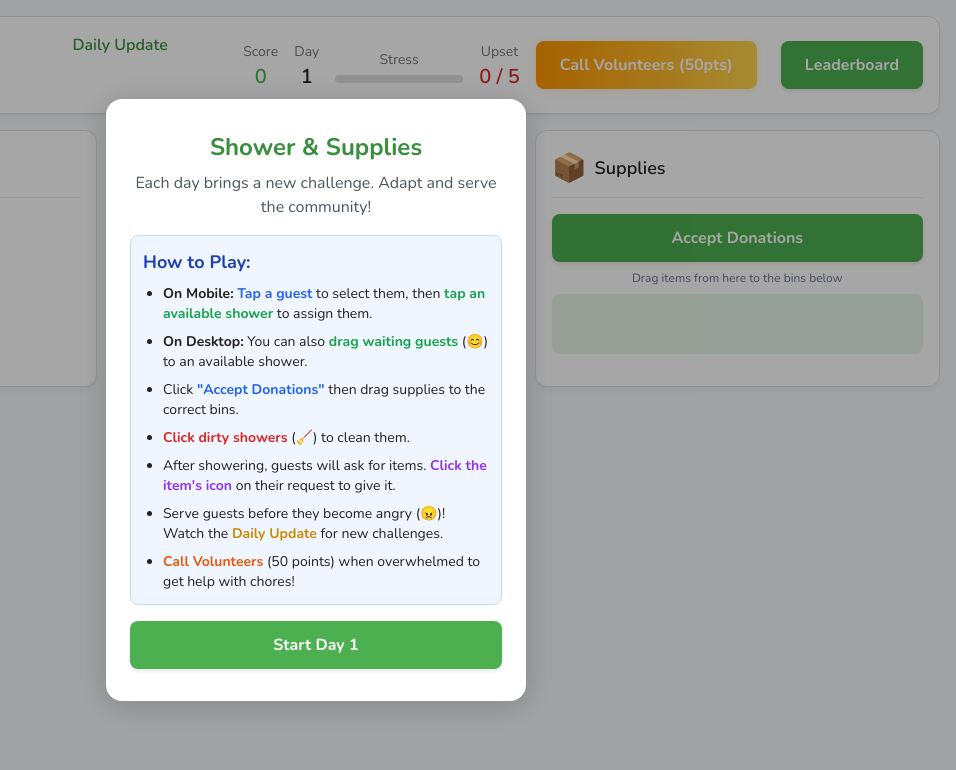
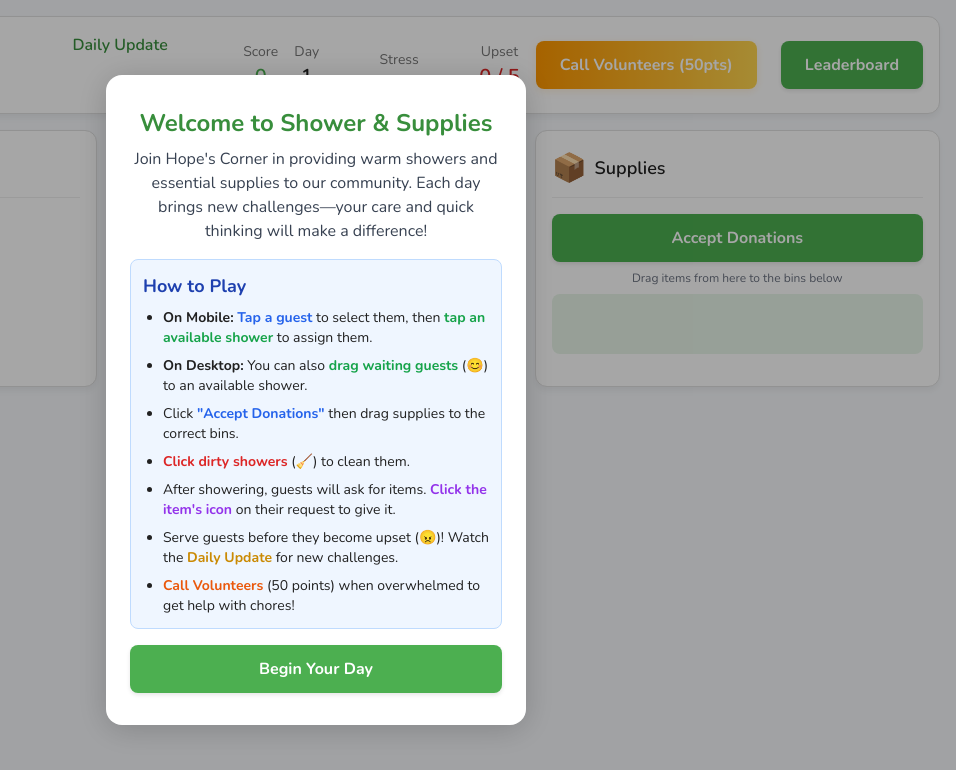
Before and after one commit to karangattu/shower-and-supplies, a plain HTML site: page index.html in a window 1280 px wide. Shown: the full height of the page, 324-1280 px from the left. Drawn offline with nearby package versions, Linux system fonts and the light colour scheme.

Commit message:
Modify the intro modal a l'il

```diff
--- a/index.html
+++ b/index.html
@@ -88,26 +88,21 @@
 
     <div id="modal-overlay" class="hidden">
         <div id="start-modal" class="modal">
-            <h1 class="text-2xl font-bold mb-2" style="color: var(--primary-dark);">Shower & Supplies</h1>
-            <p class="text-gray-600 mb-4">Each day brings a new challenge. Adapt and serve the community!</p>
+            <h1 class="text-2xl font-bold mb-2" style="color: var(--primary-dark);">Welcome to Shower & Supplies</h1>
+            <p class="text-gray-700 mb-4 text-base">Join Hope's Corner in providing warm showers and essential supplies to our community. Each day brings new challenges—your care and quick thinking will make a difference!</p>
             <div class="text-left bg-blue-50 p-3 rounded-lg border border-blue-200 my-4">
-                <h2 class="font-bold text-lg text-blue-800 mb-2">How to Play:</h2>
+                <h2 class="font-bold text-lg text-blue-800 mb-2">How to Play</h2>
                 <ul class="list-disc pl-5 space-y-2 text-sm">
-                    <li><b>On Mobile:</b> <b class="text-blue-600">Tap a guest</b> to select them, then <b
-                            class="text-green-600">tap an available shower</b> to assign them.</li>
-                    <li><b>On Desktop:</b> You can also <b class="text-green-600">drag waiting guests</b> (😊) to an
-                        available shower.</li>
-                    <li>Click <b class="text-blue-600">"Accept Donations"</b> then drag supplies to the correct bins.
-                    </li>
+                    <li><b>On Mobile:</b> <b class="text-blue-600">Tap a guest</b> to select them, then <b class="text-green-600">tap an available shower</b> to assign them.</li>
+                    <li><b>On Desktop:</b> You can also <b class="text-green-600">drag waiting guests</b> (😊) to an available shower.</li>
+                    <li>Click <b class="text-blue-600">"Accept Donations"</b> then drag supplies to the correct bins.</li>
                     <li><b class="text-red-600">Click dirty showers</b> (🧹) to clean them.</li>
-                    <li>After showering, guests will ask for items. <b class="text-purple-600">Click the item's icon</b>
-                        on their request to give it.</li>
-                    <li>Serve guests before they become angry (😠)! Watch the <b class="text-yellow-600">Daily
-                            Update</b> for new challenges.</li>
+                    <li>After showering, guests will ask for items. <b class="text-purple-600">Click the item's icon</b> on their request to give it.</li>
+                    <li>Serve guests before they become upset (😠)! Watch the <b class="text-yellow-600">Daily Update</b> for new challenges.</li>
                     <li><b class="text-orange-600">Call Volunteers</b> (50 points) when overwhelmed to get help with chores!</li>
                 </ul>
             </div>
-            <button id="start-game-btn" class="btn-primary w-full">Start Day 1</button>
+            <button id="start-game-btn" class="btn-primary w-full">Begin Your Day</button>
         </div>
         <div id="game-over-modal" class="modal hidden">
             <h1 class="text-3xl font-bold mb-2 text-red-700">Day Over!</h1>
```
